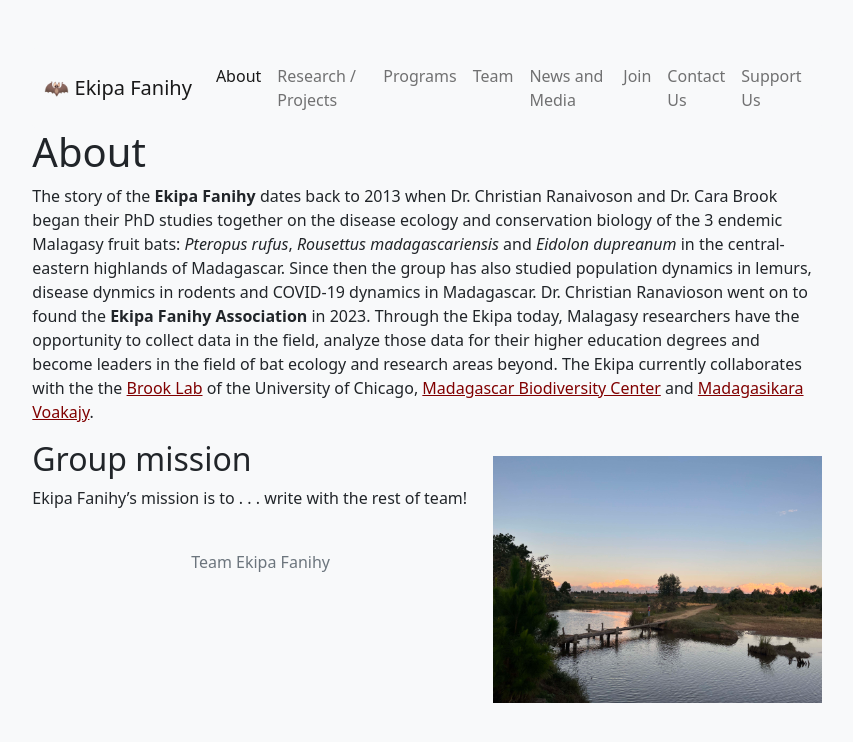
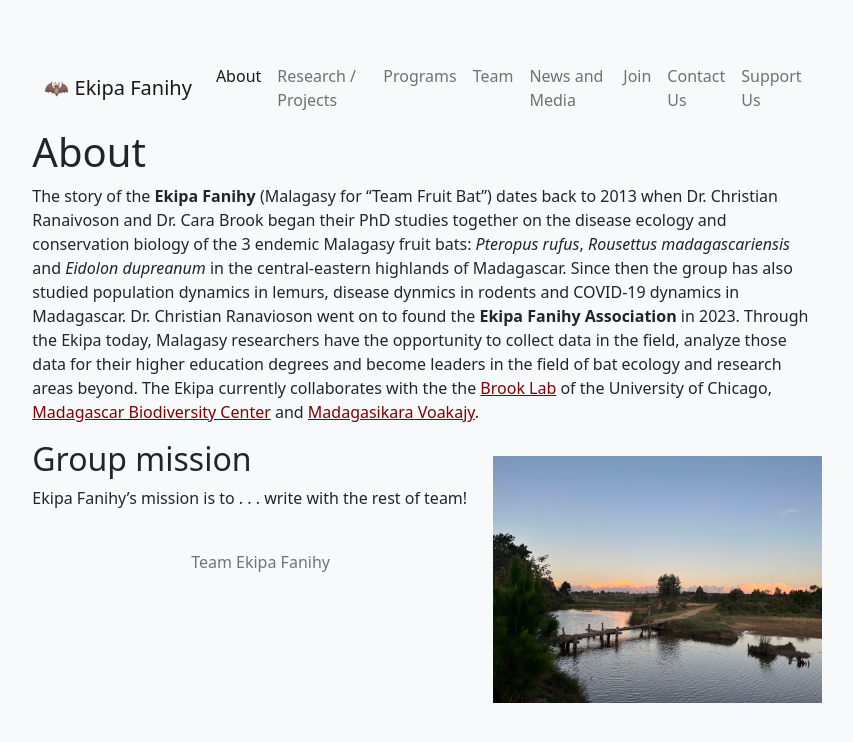
Before and after one commit to brooklabteam/www-ekipafanihy, a Jekyll site: the page built from about.md, in a window 1280 px wide. Shown: the top 742 px of the page, without its empty margins (213-1066 px from the left). Built offline with Jekyll 4.4.1, drawn with Linux system fonts in a browser that asks for light colours.

Commit message:
text updates on about page, fixed new image again on research page

```diff
--- a/about.md
+++ b/about.md
@@ -5,7 +5,7 @@ permalink: /about
 ---
 
 
-The story of the **Ekipa Fanihy** dates back  to 2013 when Dr. Christian Ranaivoson and Dr. Cara Brook began their PhD studies together on the disease ecology and conservation biology of the 3 endemic Malagasy fruit bats: *Pteropus rufus*, *Rousettus madagascariensis* and *Eidolon dupreanum* in the central-eastern highlands of Madagascar. Since then the group has also studied population dynamics in lemurs, disease dynmics in rodents and COVID-19 dynamics in Madagascar. Dr. Christian Ranavioson went on to found the **Ekipa Fanihy Association** in 2023. Through the Ekipa today, Malagasy researchers have the opportunity to collect data in the field, analyze those data for their higher education degrees and become leaders in the field of bat ecology and research areas beyond. The Ekipa currently collaborates with the the [Brook Lab](https://brooklab.org/) of the University of Chicago, [Madagascar Biodiversity Center](https://www.madagascarbio.org/) and [Madagasikara Voakajy](https://www.madagasikara-voakajy.org/).
+The story of the **Ekipa Fanihy** (Malagasy for "Team Fruit Bat") dates back  to 2013 when Dr. Christian Ranaivoson and Dr. Cara Brook began their PhD studies together on the disease ecology and conservation biology of the 3 endemic Malagasy fruit bats: *Pteropus rufus*, *Rousettus madagascariensis* and *Eidolon dupreanum* in the central-eastern highlands of Madagascar. Since then the group has also studied population dynamics in lemurs, disease dynmics in rodents and COVID-19 dynamics in Madagascar. Dr. Christian Ranavioson went on to found the **Ekipa Fanihy Association** in 2023. Through the Ekipa today, Malagasy researchers have the opportunity to collect data in the field, analyze those data for their higher education degrees and become leaders in the field of bat ecology and research areas beyond. The Ekipa currently collaborates with the the [Brook Lab](https://brooklab.org/) of the University of Chicago, [Madagascar Biodiversity Center](https://www.madagascarbio.org/) and [Madagasikara Voakajy](https://www.madagasikara-voakajy.org/).
 
 <img src="/assets/river_Morarano.jpeg" alt="river" class="float-end col-md-5" />
 
```
Also changed, not shown: research.md (+1 -1 lines).
